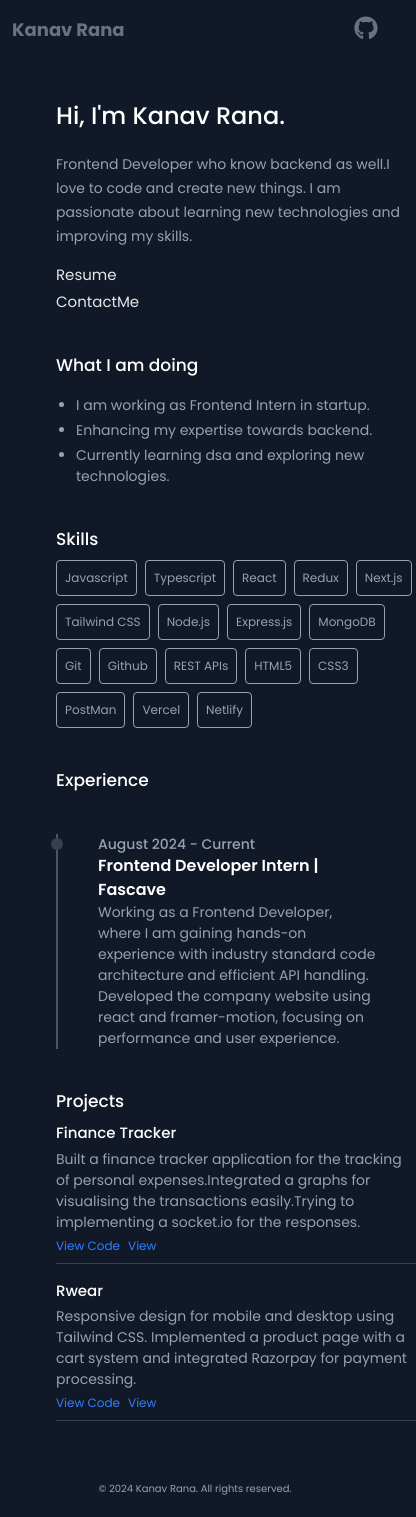
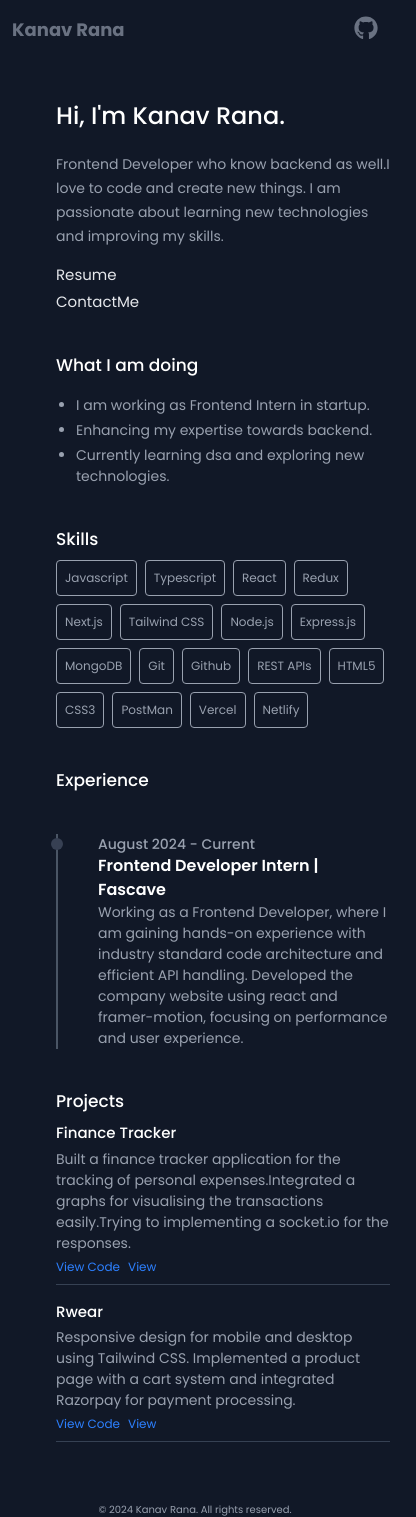
Before and after one commit to kanav789/creato, a React (Vite) app: page / in a window 390 px wide. Shown: the whole page, 416 px wide, since content can reach past the window. Before the commit the page ends 1496 px from the top, so only its background shows below. Built offline with nearby package versions, Linux system fonts and the light colour scheme.

Commit message:
optimize the code

```diff
--- a/src/components/Experience/Experience.tsx
+++ b/src/components/Experience/Experience.tsx
@@ -20,10 +20,10 @@ export default function Experience() {
                             <div className="absolute -left-[31px] sm:w-4 sm:h-4 sm:-left-[32px] top-1 w-3 h-3 bg-[#374053] rounded-full  transition-transform"></div>
 
                             {/* Content */}
-                            <div className="ml-4">
+                            <div className="ml-4 flex flex-col flex-wrap">
                                 <p className="text-sm text-gray-400 capitalize font-medium">{exp.date}</p>
                                 <h3 className="text-white font-semibold">{exp.title}</h3>
-                                <p className="text-gray-400 w-70 sm:w-[600px] text-[14px] sm:text-[16px] flex flex-wrap">{exp.description}</p>
+                                <p className="text-gray-400  sm:w-[600px] text-[14px] sm:text-[16px] flex flex-wrap">{exp.description}</p>
                             </div>
                         </div>
                     ))}
--- a/src/components/Intro.tsx
+++ b/src/components/Intro.tsx
@@ -32,13 +32,13 @@ export default function Intro() {
 
     return (
         <section className="mt-10">
-            <div className="flex flex-col pl-14 sm:pl-[40vh] sm:mt-20">
+            <div className="flex flex-col pl-14 sm:pl-[40vh] sm:mt-20 flex-wrap">
                 <h1 className="text-2xl font-medium sm:text-[44px]">Hi, I'm {introdata?.[0]?.name}.</h1>
                 <p className="
                 mt-5
                     text-[14px]
                     text-gray-400
-                    w-90
+
                     font-normal
                     leading-6
                     sm:text-[16px]
@@ -50,10 +50,10 @@ export default function Intro() {
 
                 {/* button */}
                 <div className="flex flex-col gap-1 sm:flex-row mt-4 text-gray-200 text-[15px] sm:gap-4">
-                    {introdata?.[0]?.resume && <a className="hover:underline hover:tracking-wider" href={introdata?.[0]?.resume}>
+                    {introdata?.[0]?.resume && <a className="hover:underline transition-discrete duration-900 hover:tracking-wider" href={introdata?.[0]?.resume}>
                         Resume
                     </a>}
-                    {introdata?.[0]?.resume && <a className="hover:underline hover:tracking-wider" href={introdata?.[0]?.contactMe}>
+                    {introdata?.[0]?.resume && <a className="hover:underline transition-discrete duration-900 hover:tracking-wider" href={introdata?.[0]?.contactMe}>
                         ContactMe
                     </a>}
                 </div>
--- a/src/components/Projects/Projects.tsx
+++ b/src/components/Projects/Projects.tsx
@@ -20,7 +20,7 @@ export default function Projects() {
 
             <div>
                 {projects?.map((project: any, index: any) => (
-                    <div key={index} className="flex flex-col w-90 sm:w-[650px] mt-2 ">
+                    <div key={index} className="flex flex-col  sm:w-[650px] mt-2 flex-wrap ">
                         <h3 className="text-[15px] font-medium  sm:text-[17px] ">{project.name}</h3>
                         <p className="text-gray-400 text-[14px] sm:text-[16px] mt-1">{project.description}</p>
                         <div className="flex gap-2 mt-1">
--- a/src/components/Skills/Skill.tsx
+++ b/src/components/Skills/Skill.tsx
@@ -23,7 +23,7 @@ export default function Skill() {
     return (
         <section className="pl-14 sm:pl-[40vh] mt-10">
             <h2 className="text-[17px] font-medium sm:text-[22px]">Skills</h2>
-            <div className="mt-2 flex flex-wrap gap-2 w-90  sm:w-[650px]">
+            <div className="mt-2 flex flex-wrap gap-2 sm:w-[650px]">
                 {skill?.map((item: any) => (
                     <button className="text-gray-400 border hover:bg-gray-600 cursor-default p-2 text-[12px] rounded-sm transition-colors duration-700 sm:text-[14px] sm:py-2 sm:px-4">{item.name}</button>
 
--- a/src/config/ConfigFirebase.ts
+++ b/src/config/ConfigFirebase.ts
@@ -1,21 +1,21 @@
-// Import the functions you need from the SDKs you need
-import { initializeApp } from "firebase/app";
-import { getAnalytics } from "firebase/analytics";
-// TODO: Add SDKs for Firebase products that you want to use
-// https://firebase.google.com/docs/web/setup#available-libraries
+// // Import the functions you need from the SDKs you need
+// import { initializeApp } from "firebase/app";
+// import { getAnalytics } from "firebase/analytics";
+// // TODO: Add SDKs for Firebase products that you want to use
+// // https://firebase.google.com/docs/web/setup#available-libraries
 
-// Your web app's Firebase configuration
-// For Firebase JS SDK v7.20.0 and later, measurementId is optional
-const firebaseConfig = {
-  apiKey: "AIzaSyCOzPDrGC3E6NQ2ngugPNs3hKRxaGjJIuc",
-  authDomain: "creato-c5aca.firebaseapp.com",
-  projectId: "creato-c5aca",
-  storageBucket: "creato-c5aca.firebasestorage.app",
-  messagingSenderId: "366634782789",
-  appId: "1:366634782789:web:fed97d3e8da3ee49f8532c",
-  measurementId: "G-CHCG35WFHQ"
-};
+// // Your web app's Firebase configuration
+// // For Firebase JS SDK v7.20.0 and later, measurementId is optional
+// const firebaseConfig = {
+//   apiKey: "AIzaSyCOzPDrGC3E6NQ2ngugPNs3hKRxaGjJIuc",
+//   authDomain: "creato-c5aca.firebaseapp.com",
+//   projectId: "creato-c5aca",
+//   storageBucket: "creato-c5aca.firebasestorage.app",
+//   messagingSenderId: "366634782789",
+//   appId: "1:366634782789:web:fed97d3e8da3ee49f8532c",
+//   measurementId: "G-CHCG35WFHQ"
+// };
 
-// Initialize Firebase
-const app = initializeApp(firebaseConfig);
-const analytics = getAnalytics(app);
+// // Initialize Firebase
+// const app = initializeApp(firebaseConfig);
+// const analytics = getAnalytics(app);
```
